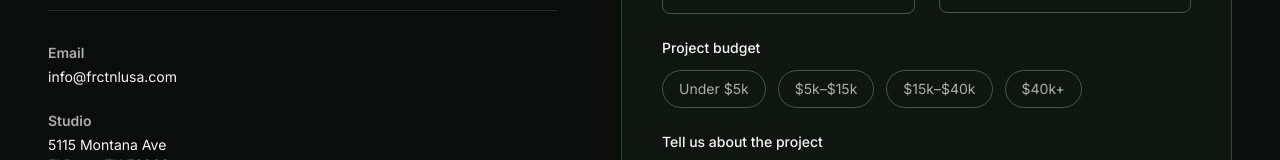
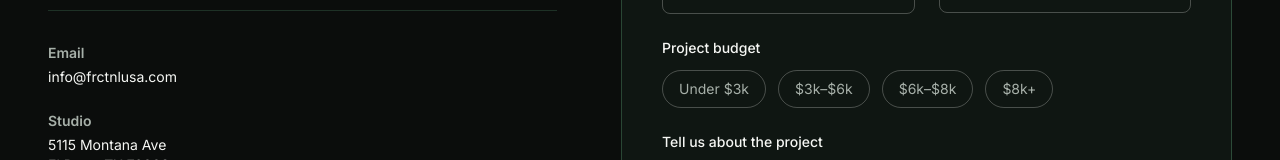
Before and after one commit to andyfrctnl/frctnl-website, a Next.js app: page /contact in a window 1280 px wide. Shown: the part 392-552 px from the top of the page. Built offline with nearby package versions, Linux system fonts and the light colour scheme.

Commit message:
Update contact form budget tiers
Adjust project budget options to under $3k, $3k-$6k, $6k-$8k, $8k+.

```diff
--- a/src/components/contact-form.tsx
+++ b/src/components/contact-form.tsx
@@ -4,7 +4,7 @@ import { useState, type FormEvent } from "react";
 import { motion, AnimatePresence } from "framer-motion";
 import { services, site } from "@/lib/site";
 
-const budgets = ["Under $5k", "$5k–$15k", "$15k–$40k", "$40k+"];
+const budgets = ["Under $3k", "$3k–$6k", "$6k–$8k", "$8k+"];
 
 export function ContactForm() {
   const [status, setStatus] = useState<"idle" | "sending" | "sent" | "error">(
```
